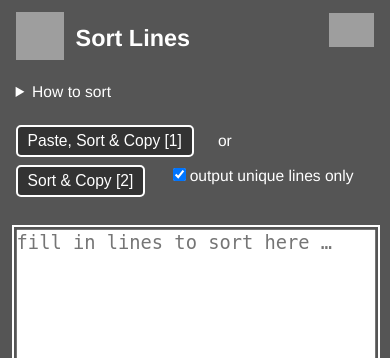
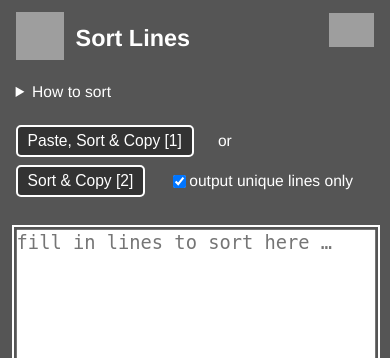
Before and after one commit to SimpelMe/sort-lines, a PHP site: page / in a window 390 px wide. Shown: the top 358 px of the page. Run offline with PHP 8.4, Linux system fonts and the light colour scheme; grey boxes are pictures that could not be loaded.

Commit message:
style: bundle checkbox and label in one div
On mobile devices checkbox and corresponding label sometimes had
different top position. Looked like not belonging together. Now they
are in one div. If width not enough the whole div will step top posi-
tion down.

Signed-off-by: Conrad Zelck <git@simpel.cc>

```diff
--- a/style.css
+++ b/style.css
@@ -93,8 +93,8 @@ input[type="checkbox"] {
   margin-left: 1vmin;
 }
 
-label {
-  margin-left: -1vmin;
+.flexlabel {
+  display: flex;
 }
 
 textarea {
```
